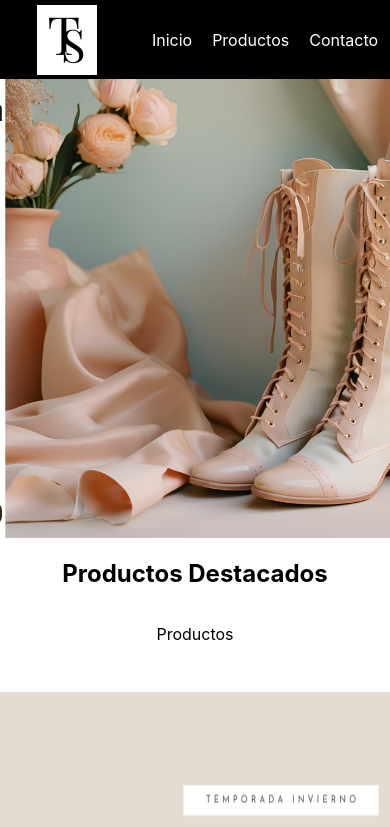
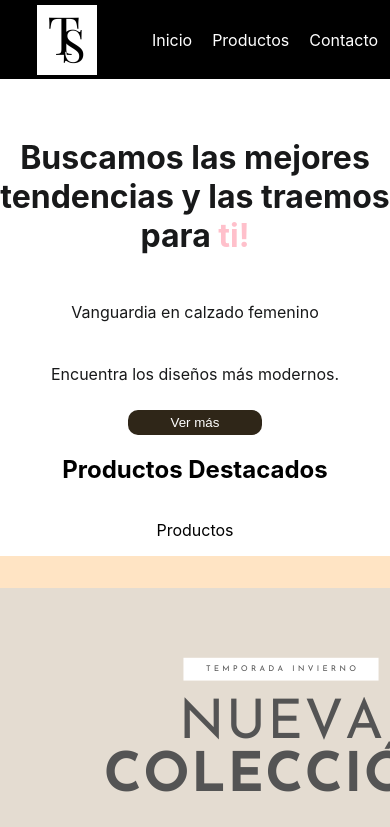
Before and after one commit to LiseMalave/TopShoes, a React (Vite) app in the folder TopShoes/: page / in a window 390 px wide. Shown: the top 827 px of the page. Built offline with nearby package versions, Linux system fonts and the light colour scheme.

Commit message:
agregando el responsive hero2

```diff
--- a/TopShoes/src/App.jsx
+++ b/TopShoes/src/App.jsx
@@ -1,7 +1,7 @@
 
 import viteLogo from "/vite.svg";
-import Hero from "./components/Hero/Hero";
-import Layout from "./components/Layout/Layout";
+import Hero from "./components/Hero/Hero.jsx";
+import Layout from "./components/Layout/Layout.jsx";
 import Navbar from "./components/Navbar/Navbar.jsx";
 import Products from "./components/Products/Products.jsx";
 import Footer from "./components/Footer/Footer.jsx";
--- a/TopShoes/src/components/Banner/Banner.js
+++ b/TopShoes/src/components/Banner/Banner.js
@@ -7,6 +7,7 @@ justify-content: center;
 gap: 30px;
 padding: 2rem;
 width: 100%;
+background-color: bisque;
 `
 export const BannerInfo = styled.div`
 display: flex;
@@ -18,3 +19,6 @@ display: flex;
   width: 20%;
   height: 400px;
 `
+export const BannerImg = styled.div`
+
+`
--- a/TopShoes/src/components/Banner/Banner.jsx
+++ b/TopShoes/src/components/Banner/Banner.jsx
@@ -1,5 +1,5 @@
 import React from "react";
-import { BannerContainer, BannerInfo } from "./Banner";
+import { BannerContainer, BannerImg, BannerInfo } from "./Banner";
 
 function Banner() {
   return (
@@ -16,7 +16,7 @@ function Banner() {
 
         </BannerInfo>
 
-        <img src="src\assets\banner.png" alt="" />
+       <BannerImg><img src="src\assets\banner.png" alt="" /></BannerImg>
       </BannerContainer>
     </div>
   );
--- a/TopShoes/src/components/Hero/Hero.jsx
+++ b/TopShoes/src/components/Hero/Hero.jsx
@@ -1,5 +1,5 @@
 import React from 'react'
-import { HeroContainer,HeroButton,HeroInfo, SpanHero } from './HeroStyles'
+import { HeroContainer,HeroButton,HeroInfo, SpanHero, HeroImg } from './HeroStyles'
 
 function Hero() {
   return (
@@ -12,7 +12,8 @@ function Hero() {
             <p>Encuentra los diseños más modernos.</p>
             <HeroButton>Ver más</HeroButton>
         </HeroInfo>
-      <img src="src\assets\s.png" alt="" />
+        <HeroImg><img src="src\assets\s.png" alt="" /></HeroImg>
+
       </HeroContainer>
 
     </div>
--- a/TopShoes/src/components/Hero/HeroStyles.js
+++ b/TopShoes/src/components/Hero/HeroStyles.js
@@ -2,11 +2,20 @@ import styled from "styled-components";
 
 export const HeroContainer = styled.div`
   display: flex;
-  /* background-color: #18191a; */
+  margin-top: 10vh;
   justify-content: center;
-  padding-top: 10vw;
+  padding-top: 2rem;
   gap: 20px;
+  width: 100%;
+
   /* padding: 50px; */
+  @media (max-width: 1286px) {
+    background-color: transparent;
+
+
+
+  }
+
 
 `;
 export const HeroInfo = styled.div`
@@ -18,9 +27,24 @@ export const HeroInfo = styled.div`
   color: #18191a;
   gap: 10px;
   width: 25%;
-  height: 400px;
   border-radius: 10px;
+
+  @media (max-width: 1286px) {
+
+    width: 100%;
+
+
+
+
+  }
 `;
+export const HeroImg = styled.div`
+@media (max-width: 1286px) {
+    justify-content: center;
+    display: none;
+}
+`
+
 export const HeroButton = styled.button`
 width: 10em;
   background-color: var(--orange-bg);
--- /dev/null
+++ b/TopShoes/src/components/Layout/Layout.js
@@ -0,0 +1,7 @@
+import styled from "styled-components";
+
+export const LayoutContainer = styled.div`
+display: flex;
+flex-direction: column;
+justify-content: center;
+`
--- a/TopShoes/src/components/Layout/Layout.jsx
+++ b/TopShoes/src/components/Layout/Layout.jsx
@@ -1,8 +1,13 @@
 import React from 'react'
+import { LayoutContainer } from './Layout'
 
 function Layout({children}) {
   return (
-    <div>{children}</div>
+    <div>
+    <LayoutContainer>
+      {children}
+    </LayoutContainer>
+    </div>
   )
 }
 
--- a/TopShoes/src/styles/GlobalStyles.js
+++ b/TopShoes/src/styles/GlobalStyles.js
@@ -20,6 +20,7 @@ export const GlobalStyles = createGlobalStyle`
         background-color: white;
         color: black;
         overflow-x:hidden;
+        width: 100%;
     }
 
     a {
```
